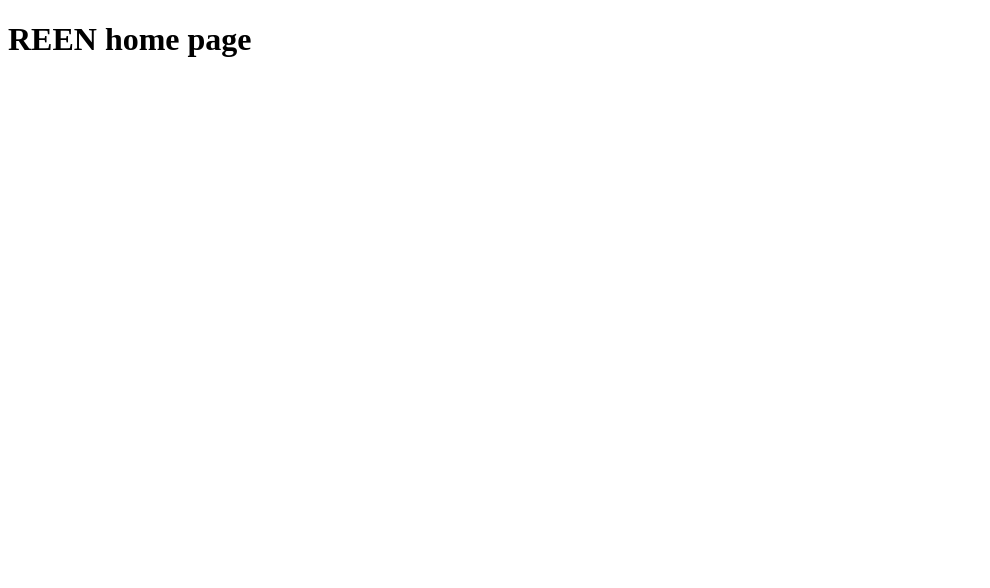
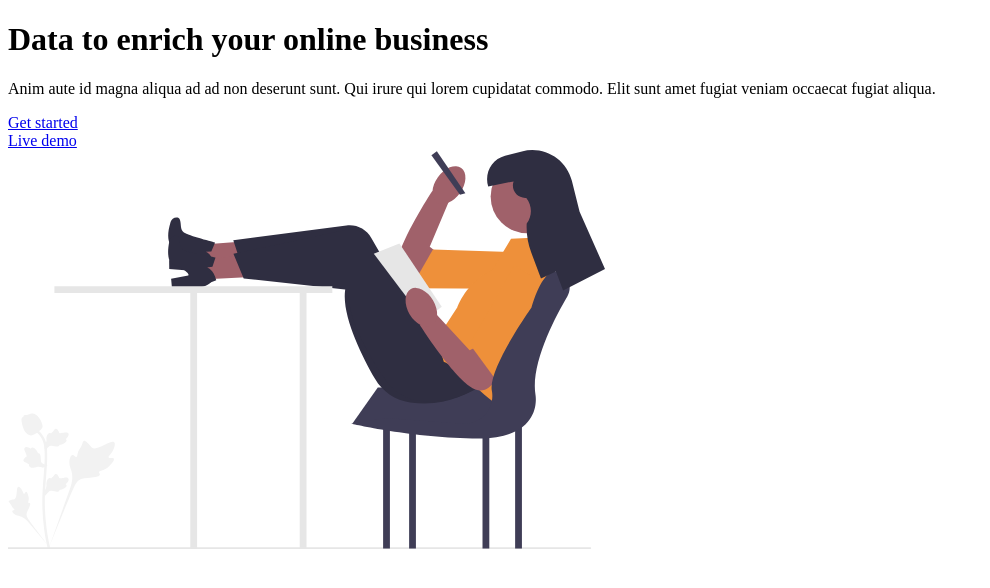
Before and after one commit to tebasp/reen-frontend, a Next.js app: page / in a window 1280 px wide. Shown: the top 588 px of the page, without its empty margins (0-990 px from the left). Built offline with nearby package versions, Linux system fonts and the light colour scheme.

Commit message:
Call hero on index page

```diff
--- a/pages/index.js
+++ b/pages/index.js
@@ -1,22 +1,19 @@
+import Hero from '@/components/Hero'
 import Head from 'next/head'
 
 import DefaultLayout from '../layouts/DefaultLayout'
 
 export default function Home() {
   return (
-    <div>
+    <>
       <Head>
         <title>REEN</title>
         <meta name="REEN" content="REEN" />
         <link rel="icon" href="/favicon.ico" />
       </Head>
 
-      <main>
-        <h1 className="text-neutral-900 text-3xl text-center">
-          REEN home page
-        </h1>
-      </main>
-    </div>
+      <Hero />
+    </>
   )
 }
 
```
